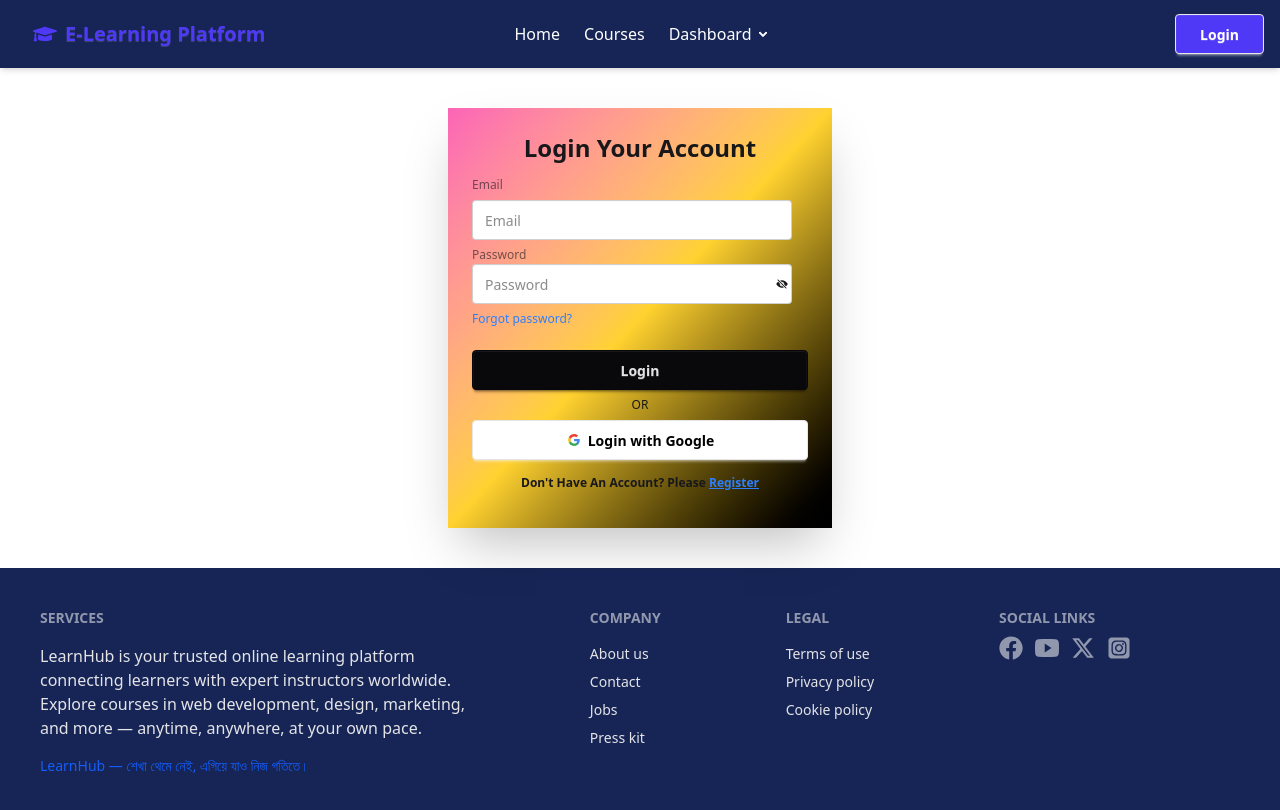
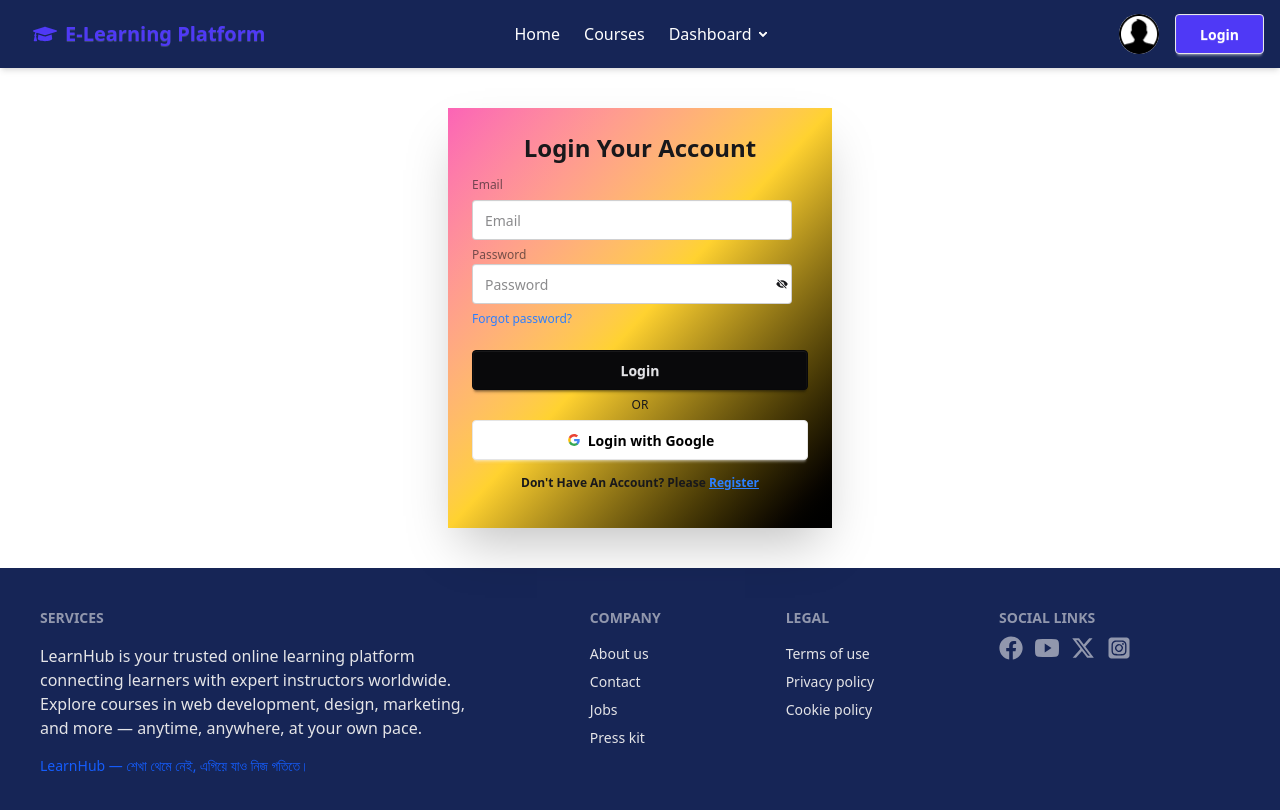
Before and after one commit to saifur-sagor/Assignment-10-client-side, a React (Vite) app: page /login in a window 1280 px wide. Shown: the top 810 px of the page. Built offline with nearby package versions, Linux system fonts and the light colour scheme; no server answers.

Commit message:
active-user show

```diff
--- a/src/Components/Navbar.jsx
+++ b/src/Components/Navbar.jsx
@@ -1,12 +1,25 @@
-import React from "react";
+import React, { use } from "react";
 import { FaGraduationCap } from "react-icons/fa";
 import { Link, NavLink } from "react-router";
+import { toast } from "react-toastify";
+import { AuthContext } from "./Provider/AuthProvider";
+import user1 from "../assets/user.png";
 
 const Navbar = () => {
   const activeRoute = ({ isActive }) =>
     isActive
       ? "text-indigo-400 font-semibold underline underline-offset-4"
       : "text-white hover:text-indigo-300";
+  const { user, logOut } = use(AuthContext);
+  const handleLogOut = () => {
+    logOut().then(() => {
+      toast.success("Successfully Logout", {
+        position: "top-center",
+        theme: "colored",
+      });
+    });
+  };
+
   return (
     <div className="navbar bg-blue-950 shadow-md px-4">
       <div className="navbar-start">
@@ -81,19 +94,13 @@ const Navbar = () => {
               <summary className="text-white">Dashboard</summary>
               <ul className="p-2 bg-base-100 absolute z-100">
                 <li>
-                  <NavLink to="/enrolledCourse" className={activeRoute}>
-                    My Enrolled Course
-                  </NavLink>
+                  <NavLink to="/enrolledCourse">My Enrolled Course</NavLink>
                 </li>
                 <li>
-                  <NavLink to="/addCourse" className={activeRoute}>
-                    Add Course
-                  </NavLink>
+                  <NavLink to="/addCourse">Add Course</NavLink>
                 </li>
                 <li>
-                  <NavLink to="/myCourse" className={activeRoute}>
-                    My Course
-                  </NavLink>
+                  <NavLink to="/myCourse">My Course</NavLink>
                 </li>
               </ul>
             </details>
@@ -101,12 +108,29 @@ const Navbar = () => {
         </ul>
       </div>
       <div className="navbar-end">
-        <Link
-          to="/register"
-          className="btn bg-indigo-600 hover:bg-indigo-700 text-white px-6"
-        >
-          Login
-        </Link>
+        <img
+          className="w-10 rounded-full mr-4"
+          src={user?.photoURL || user1}
+          alt=""
+          title={user?.displayName || "Guest User"}
+          referrerPolicy="no-referrer"
+        />
+        {user ? (
+          <button
+            onClick={handleLogOut}
+            className="btn bg-indigo-600 hover:bg-indigo-700 text-white px-6"
+          >
+            {" "}
+            Log-Out
+          </button>
+        ) : (
+          <Link
+            to="/login"
+            className="btn bg-indigo-600 hover:bg-indigo-700 text-white px-6"
+          >
+            Login
+          </Link>
+        )}
       </div>
     </div>
   );
--- a/src/Components/Provider/AuthProvider.jsx
+++ b/src/Components/Provider/AuthProvider.jsx
@@ -18,8 +18,6 @@ const auth = getAuth(app);
 const AuthProvider = ({ children }) => {
   const [user, setUser] = useState(null);
   const [loading, setLoading] = useState(true);
-  console.log(user);
-
   const createUser = (email, password) => {
     return createUserWithEmailAndPassword(auth, email, password);
   };
```
Also changed, not shown: src/assets/user.png (added).
